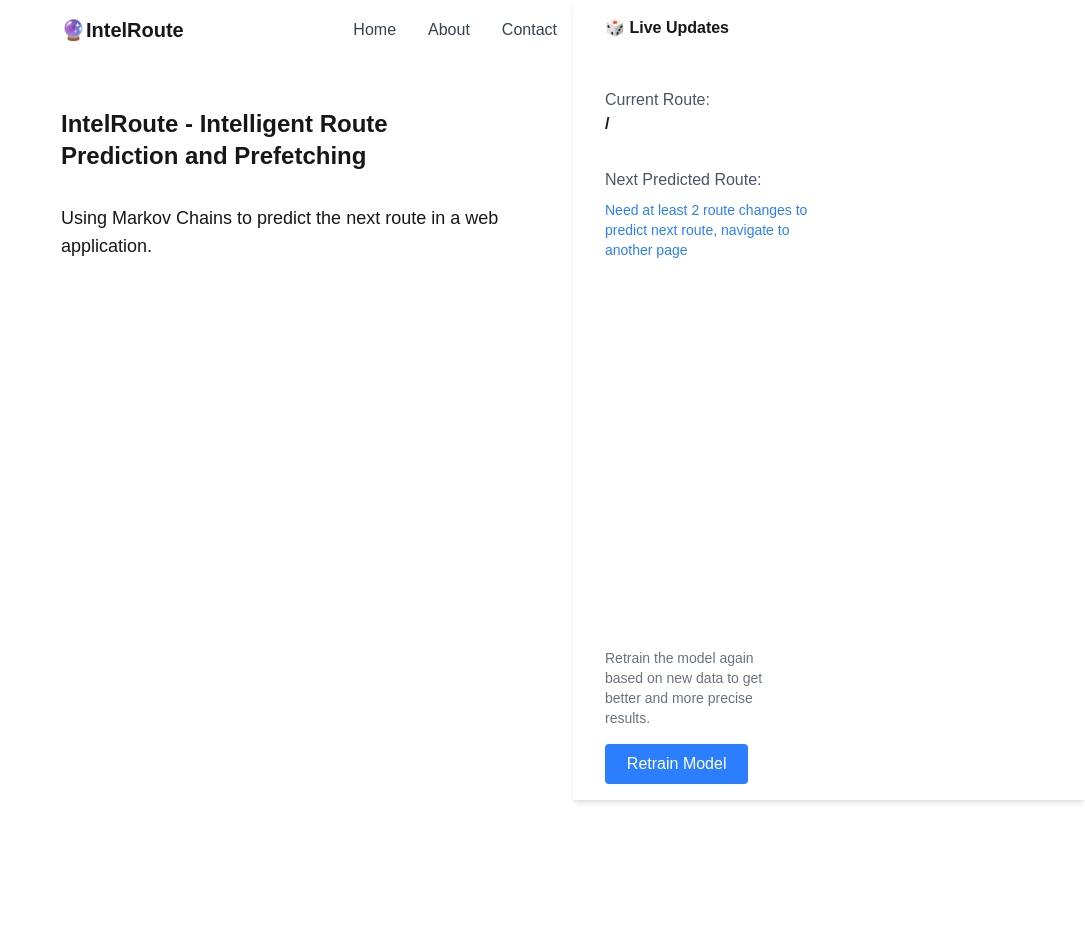
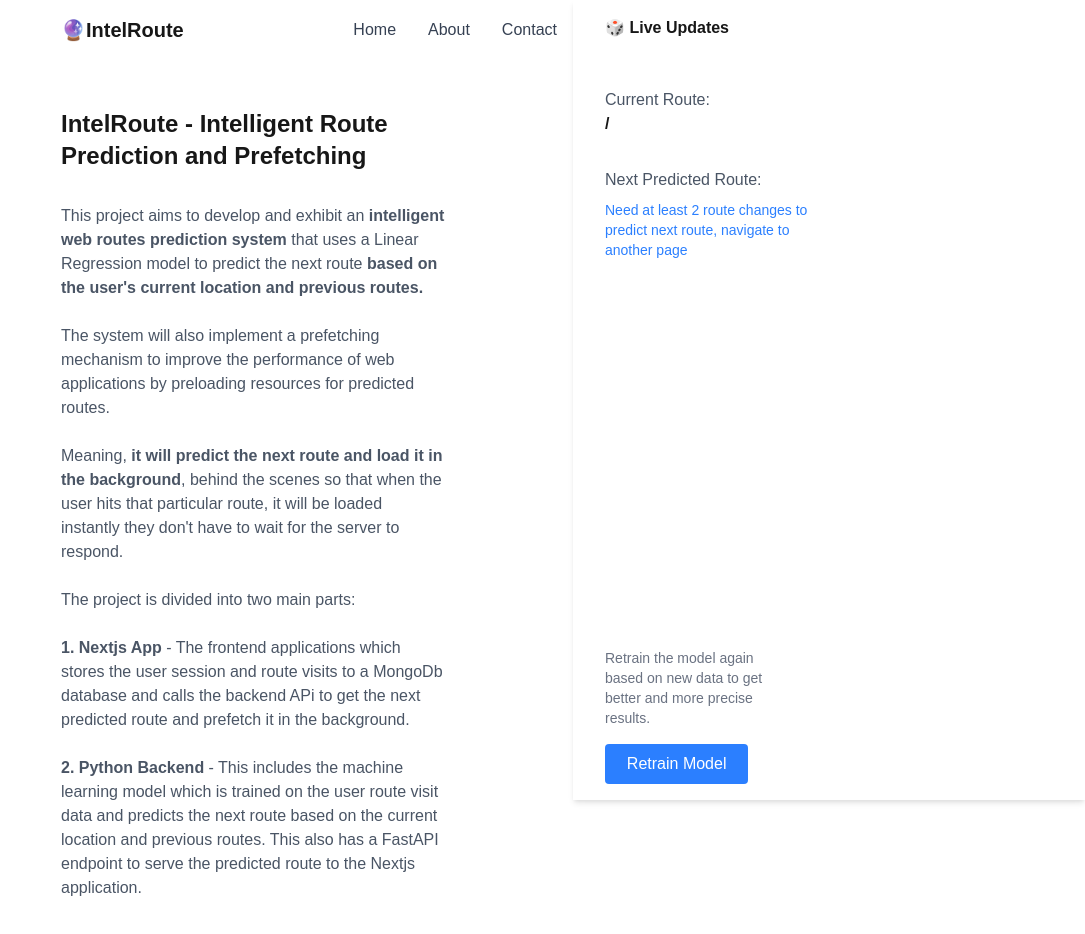
Before and after one commit to kurilpratik/intel-route, a Next.js app in the folder next-app/: page / in a window 1280 px wide. Shown: the top 934 px of the page, without its empty margins (195-1280 px from the left). Before the commit the page ends 800 px from the top, so only its background shows below. Built offline with nearby package versions, Linux system fonts and the light colour scheme; no server answers; the database is empty.

Commit message:
Add home content

```diff
--- a/next-app/app/layout.js
+++ b/next-app/app/layout.js
@@ -2,8 +2,6 @@ import { Geist, Geist_Mono } from "next/font/google";
 import "./globals.css";
 
 import Navbar from "@/app/components/Navbar";
-import RouteTracker from "@/app/utils/routeTracker";
-import RetrainButton from "@/app/components/RetrainButton";
 import Sidebar from "./components/Sidebar";
 
 const geistSans = Geist({
@@ -17,9 +15,9 @@ const geistMono = Geist_Mono({
 });
 
 export const metadata = {
-  title: "IntelRoute - Intelligent Route Prediction and Prefetching",
+  title: "Intel Route - Intelligent Route Prediction and Prefetching",
   description:
-    "Intelligent Route Prediction and Prefetching using Markov Chains",
+    "Intelligent Route Prediction and Prefetching using Machine Learning Model",
 };
 
 export default function RootLayout({ children }) {
--- a/next-app/app/page.jsx
+++ b/next-app/app/page.jsx
@@ -5,8 +5,45 @@ export default function Home() {
         <h1 className="text-2xl font-bold mt-12">
           IntelRoute - Intelligent Route <br /> Prediction and Prefetching
         </h1>
-        <p className="text-lg">
-          Using Markov Chains to predict the next route in a web application.
+        <p className="text-md text-gray-600 w-[75%]">
+          This project aims to develop and exhibit an{" "}
+          <span className="font-bold">
+            intelligent web routes prediction system
+          </span>{" "}
+          that uses a Linear Regression model to predict the next route{" "}
+          <span className="font-bold">
+            based on the user's current location and previous routes.{" "}
+          </span>
+          <br />
+          <br />
+          The system will also implement a prefetching mechanism to improve the
+          performance of web applications by preloading resources for predicted
+          routes. <br />
+          <br />
+          Meaning,{" "}
+          <span className="font-bold">
+            it will predict the next route and load it in the background
+          </span>
+          , behind the scenes so that when the user hits that particular route,
+          it will be loaded instantly they don't have to wait for the server to
+          respond. <br />
+          <br />
+          The project is divided into two main parts: <br />
+          <br />
+          <span className="font-bold">1. Nextjs App</span> - The frontend
+          applications which stores the user session and route visits to a
+          MongoDb database and calls the backend APi to get the next predicted
+          route and prefetch it in the background. <br />
+          <br />
+          <span className="font-bold">2. Python Backend</span> - This includes
+          the machine learning model which is trained on the user route visit
+          data and predicts the next route based on the current location and
+          previous routes. This also has a FastAPI endpoint to serve the
+          predicted route to the Nextjs application.
+          <br />
+          <br />
+          <br />
+          <br />
         </p>
       </main>
     </div>
```
